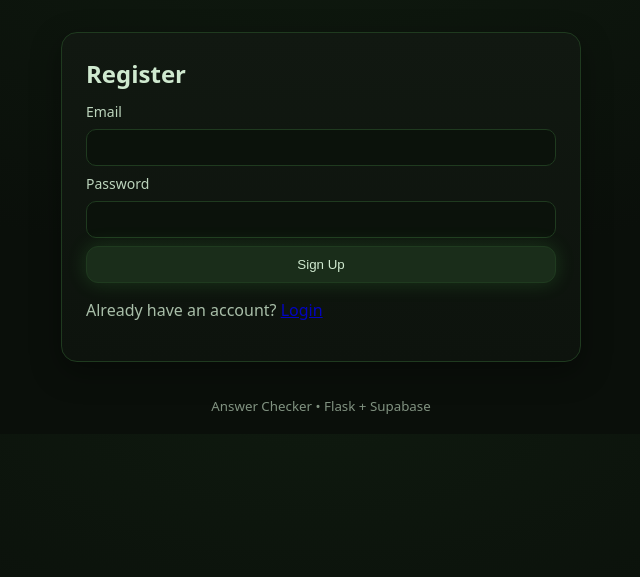
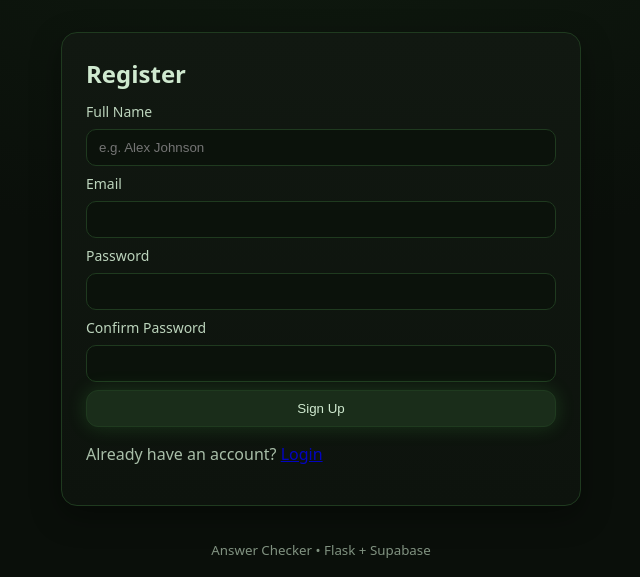
Before and after one commit to luisdrg/datamon, a Flask app: page /register in a window 1280 px wide. Shown: the part 47-624 px from the top of the page, without its empty margins (319-959 px from the left). Run offline with Flask 3, Linux system fonts and the light colour scheme.

Commit message:
add full name and confirm password to user registration
- Updated registration form to include full name and confirm password fields
- Added validation to ensure passwords match before creating account
- Saved user full name to Supabase user_metadata
- Updated navbar greeting to show user name instead of email

```diff
--- a/app.py
+++ b/app.py
@@ -17,14 +17,23 @@ def index():
 def register():
     error = None
     if request.method == 'POST':
+        name = request.form['name']
         email = request.form['email']
         password = request.form['password']
-        try:
-            res = register_user(email, password)
-            # If no error raised, go to login
-            return redirect(url_for('login'))
-        except Exception as e:
-            error = "Registration failed. " + str(e)
+        confirm = request.form['confirm_password']
+
+        if password != confirm:
+            error = "Passwords do not match."
+        else:
+            try:
+                res = register_user(email, password, name)
+                if res.user:
+                    return redirect(url_for('login'))
+                else:
+                    error = "Registration failed. Try again."
+            except Exception as e:
+                error = f"Registration failed: {e}"
+
     return render_template('register.html', error=error)
 
 @app.route('/login', methods=['GET', 'POST'])
@@ -36,8 +45,11 @@ def login():
         try:
             res = login_user(email, password)
             if res and res.user:
-                session['user'] = {'id': res.user.id, 'email': res.user.email}
-                # Reset counters on fresh login
+                session['user'] = {
+                    'id': res.user.id,
+                    'email': res.user.email,
+                    'name': res.user.user_metadata.get('name') if res.user.user_metadata else None
+                }
                 session['score'] = 0
                 session['count'] = 0
                 return redirect(url_for('index'))
@@ -46,6 +58,7 @@ def login():
         except Exception as e:
             error = "Login failed. " + str(e)
     return render_template('login.html', error=error)
+
 
 @app.route('/logout')
 def logout():
--- a/templates/base.html
+++ b/templates/base.html
@@ -1,18 +1,22 @@
 <!DOCTYPE html>
 <html lang="en">
+
 <head>
   <meta charset="UTF-8" />
-  <meta name="viewport" content="width=device-width, initial-scale=1.0"/>
+  <meta name="viewport" content="width=device-width, initial-scale=1.0" />
   <title>Dataman</title>
   <link rel="stylesheet" href="{{ url_for('static', filename='css/style.css') }}">
 </head>
+
 <body>
   <header class="topbar">
     <div class="brand">DATAMAN</div>
     <nav>
       {% if session.get('user') %}
-        <span class="user">Hello, {{ session['user']['email'] }}</span>
-        <a class="btn" href="{{ url_for('logout') }}">OFF (Logout)</a>
+      <span class="user">
+        Hello, {{ session['user']['name'] or session['user']['email'] }}
+      </span>
+      <a class="btn" href="{{ url_for('logout') }}">OFF (Logout)</a>
       {% endif %}
     </nav>
   </header>
@@ -23,4 +27,5 @@
     <small>Answer Checker • Flask + Supabase</small>
   </footer>
 </body>
+
 </html>
--- a/templates/register.html
+++ b/templates/register.html
@@ -3,13 +3,23 @@
 <section class="panel narrow">
   <h2 class="title">Register</h2>
   {% if error %}<div class="alert">{{ error }}</div>{% endif %}
+
   <form method="POST" class="form">
+    <label>Full Name</label>
+    <input type="text" name="name" placeholder="e.g. Alex Johnson" required>
+
     <label>Email</label>
     <input type="email" name="email" required>
+
     <label>Password</label>
     <input type="password" name="password" required>
+
+    <label>Confirm Password</label>
+    <input type="password" name="confirm_password" required>
+
     <button class="btn primary" type="submit">Sign Up</button>
   </form>
+
   <p class="muted">Already have an account? <a href="{{ url_for('login') }}">Login</a></p>
 </section>
 {% endblock %}
```
Also changed, not shown: utils/supabase_helpers.py (+8 -3 lines), 1 other file.
